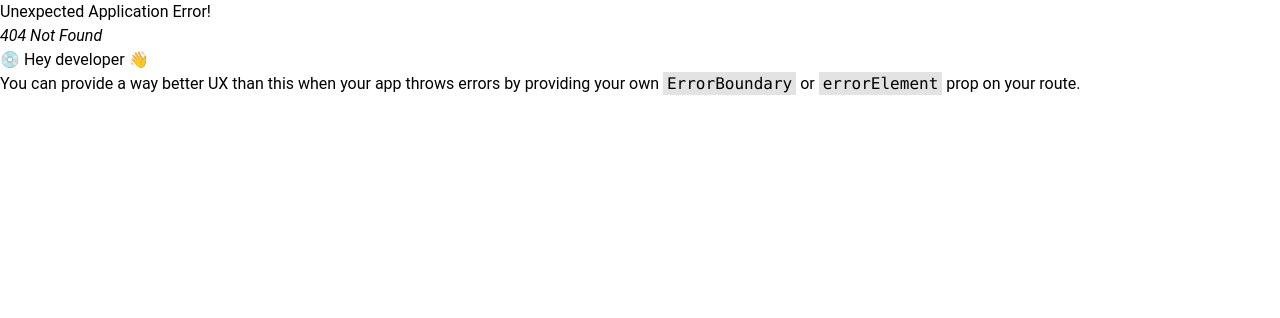
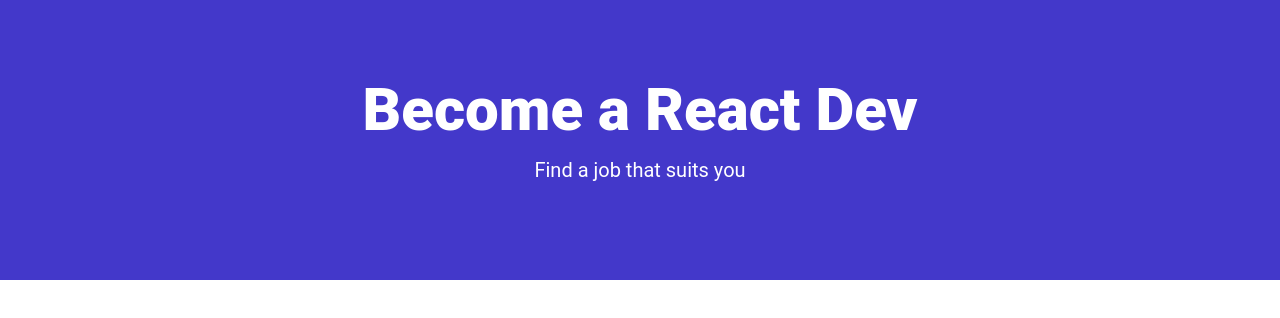
Before and after one commit to Mwimar/react-jobs, a React (Vite) app: page / in a window 1280 px wide. Before the commit this address had no page. Shown: the top 318 px of the page. Built offline with nearby package versions, Linux system fonts and the light colour scheme.

Commit message:
added Home page

```diff
--- a/package.json
+++ b/package.json
@@ -13,6 +13,7 @@
     "icons": "^1.0.0",
     "react": "^18.3.1",
     "react-dom": "^18.2.0",
+    "react-icons": "^5.2.1",
     "react-router-dom": "^6.23.1"
   },
   "devDependencies": {
--- a/src/App.jsx
+++ b/src/App.jsx
@@ -5,14 +5,11 @@ import {
   createRoutesFromElements,
   RouterProvider,
 } from "react-router-dom";
-import Navbar from "./components/Navbar";
-import Hero from "./components/Hero";
-import HomeCards from "./components/HomeCards";
-import JobListings from "./components/JobListings";
-import ViewAllJobs from "./components/ViewAllJobs";
+
+import { HomePage } from "./pages/HomePage";
 
 const router = createBrowserRouter(
-  createRoutesFromElements(<Route path="/about" element={<h1>My App</h1>} />)
+  createRoutesFromElements(<Route index element={<HomePage />} />)
 );
 
 const App = () => {
--- a/src/components/JobListing.jsx
+++ b/src/components/JobListing.jsx
@@ -30,7 +30,7 @@ const JobListing = ({ job }) => {
 
         <div className="flex flex-col lg:flex-row justify-between mb-4">
           <div className="text-orange-700 mb-3">
-            <FaMapMarker className="inline text-lg mb-1" />
+            <FaMapMarker className="inline text-lg mb-1 mr-1" />
             {job.location}
           </div>
           <a
--- /dev/null
+++ b/src/pages/HomePage.jsx
@@ -0,0 +1,12 @@
+import React from "react";
+import Hero from "../components/Hero";
+
+export const HomePage = () => {
+  return (
+    <>
+      <Hero />
+    </>
+  );
+};
+
+export default HomePage;
```
Also changed, not shown: 1 other file (tests, documents, lock files or other folders).
